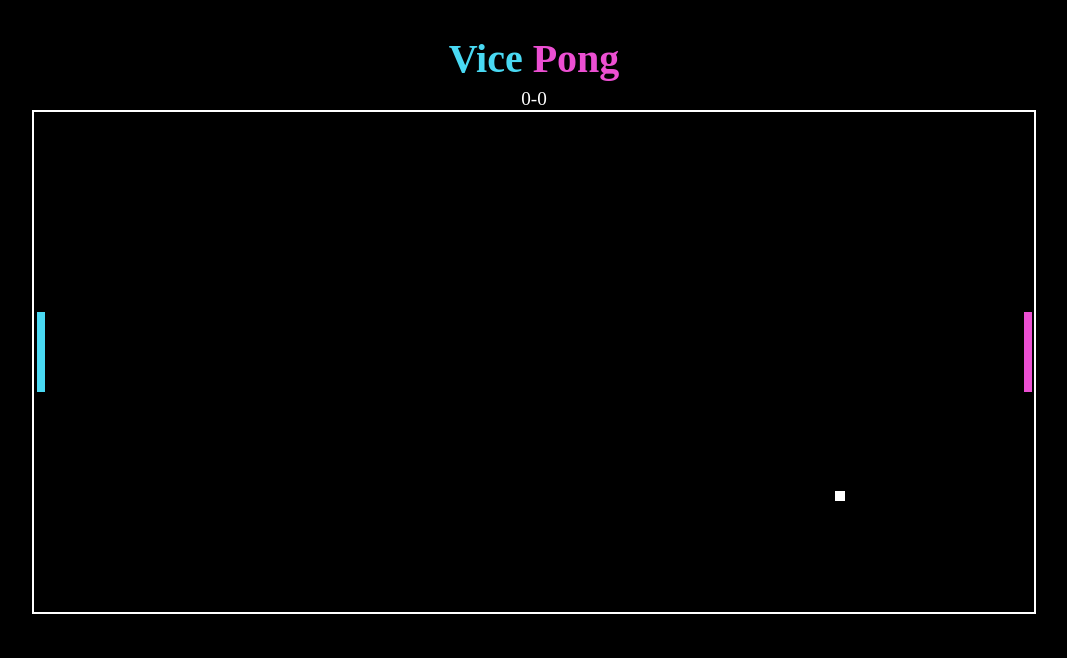
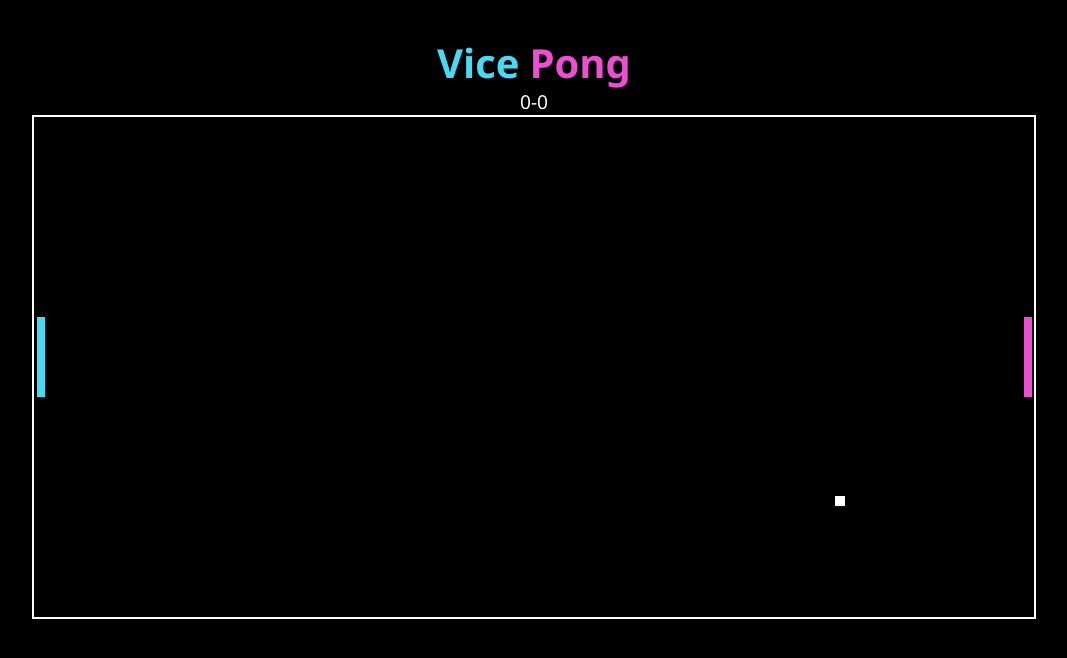
Before and after one commit to LukaG7/Game-Project, a plain HTML site: page index.html in a window 1280 px wide. Shown: the whole page, without its empty margins (106-1173 px from the left). Drawn offline with Linux system fonts and the light colour scheme.

Commit message:
final draft / font change and code clean-up

```diff
--- a/styles.css
+++ b/styles.css
@@ -62,14 +62,17 @@ canvas {
     color: rgb(73, 217, 243);
     padding-right: 5px;
     font-size: 5vh;
+    font-family: 'Segoe UI', Tahoma, Geneva, Verdana, sans-serif;
 }
 
 .pong {
     color: rgb(236, 79, 210);
     padding-left: 5px;
     font-size: 5vh;
+    font-family: 'Segoe UI', Tahoma, Geneva, Verdana, sans-serif;
 }
 
 .score {
     color: white;
+    font-family: 'Segoe UI', Tahoma, Geneva, Verdana, sans-serif;
 }
```
Also changed, not shown: index.js (+1 -38 lines).
